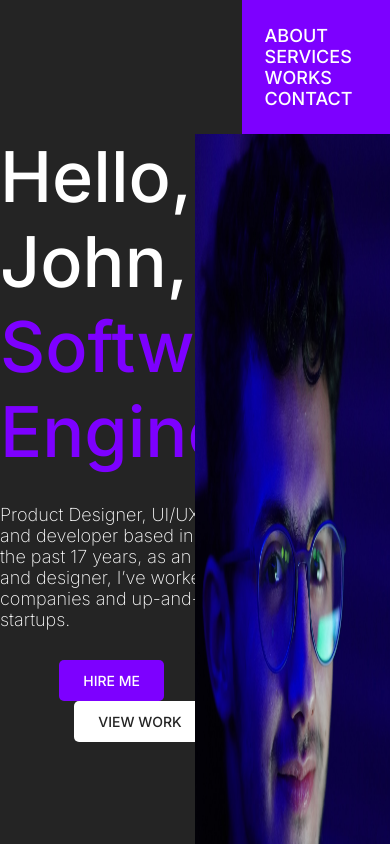
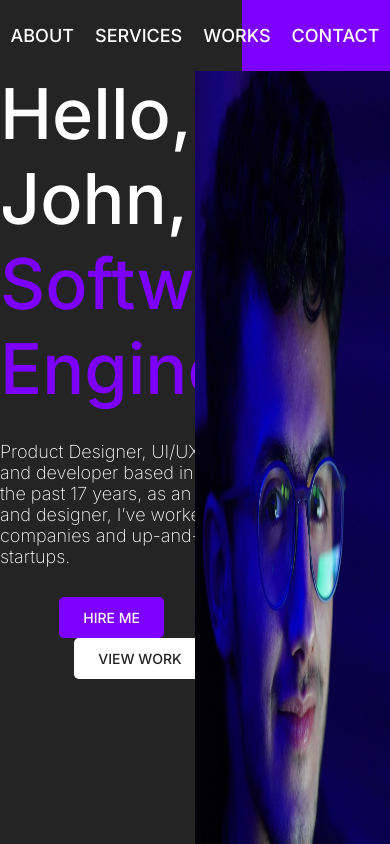
Before and after one commit to HermandoThiago/Teste-hypesoft, a React (Create React App) app: page / in a window 390 px wide. Shown: the top 844 px of the page. Built offline with nearby package versions, Linux system fonts and the light colour scheme; the HTML template or start-up script is replaced by a standard one.

Commit message:
style: implementado a responsividade mobile

```diff
--- a/src/components/Header/Header.tsx
+++ b/src/components/Header/Header.tsx
@@ -1,15 +1,16 @@
 import { StyledHeader } from "./style";
 import Typography from "../Typography/Typography";
+import Box from "../Box/Box";
 
 export default function Header(){
     return(
         <StyledHeader>
-            <div className='nav'>
+            <Box width={36} py={25} direction='row'>
                 <Typography size="small" color="primary">ABOUT</Typography>
                 <Typography size="small" color="primary">SERVICES</Typography>
                 <Typography size="small" color="primary">WORKS</Typography>
                 <Typography size="small" color="primary">CONTACT</Typography>
-            </div>
+            </Box>
         </StyledHeader>
     )
 }
--- a/src/components/Header/style.ts
+++ b/src/components/Header/style.ts
@@ -6,17 +6,27 @@ export const StyledHeader = styled.div`
     flex-wrap: wrap;
     flex-direction: row-reverse;
 
-    .nav{
-        padding: 25px 0px;
-        width: 36%;
-        display: flex;
-        flex-wrap: wrap;
-    }
-
     p{
         margin-left: 15px;
         font-weight: 500;
         cursor: pointer;
     }
 
+    @media screen and (max-width: 768px){
+        flex-direction: row;
+        align-items: center;
+        justify-content: center;
+
+        div{
+            width: 100%;
+            align-items: center;
+            justify-content: center;
+        }
+
+        p{
+            margin: 0 auto;
+        }
+
+    }
+
 `;
```
